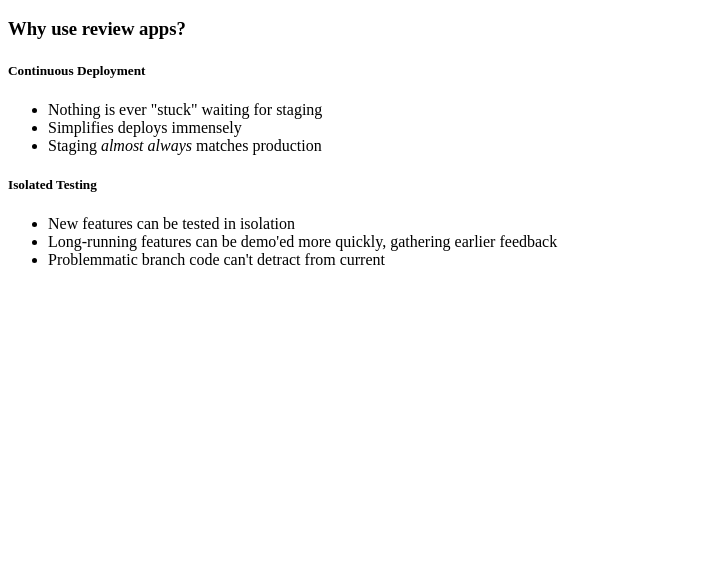
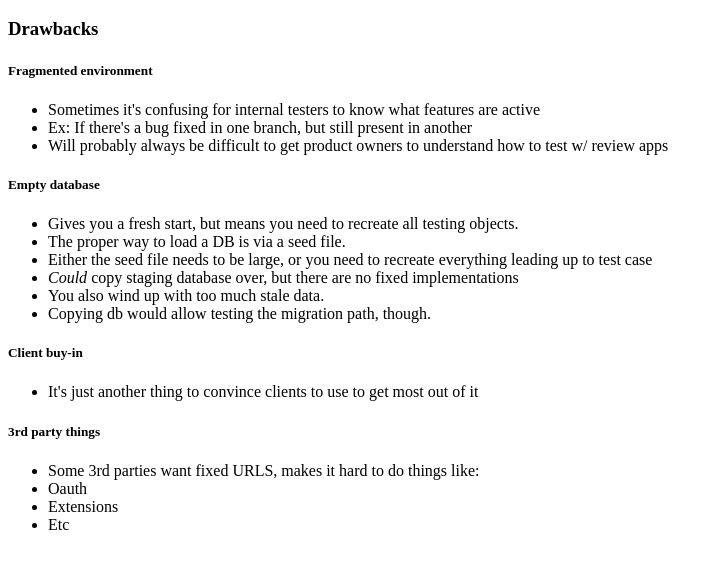
Before and after one commit to kayakyakr/review-app-demo, a plain HTML site: page public/index.html in a window 1280 px wide. Shown: the part 48-616 px from the top of the page, without its empty margins (0-723 px from the left). Drawn offline with Linux system fonts and the light colour scheme.

Commit message:
adding drawbacks

```diff
--- a/public/index.html
+++ b/public/index.html
@@ -1,14 +1,28 @@
 <h1>Review Apps Postmortem</h1>
-<h3>Why use review apps?</h3>
-<h5>Continuous Deployment</h5>
+<h3>Drawbacks</h3>
+<h5>Fragmented environment</h5>
 <ul>
-  <li>Nothing is ever "stuck" waiting for staging</li>
-  <li>Simplifies deploys immensely</li>
-  <li>Staging <em>almost always</em> matches production</li>
+  <li>Sometimes it's confusing for internal testers to know what features are active</li>
+  <li>Ex: If there's a bug fixed in one branch, but still present in another</li>
+  <li>Will probably always be difficult to get product owners to understand how to test w/ review apps</li>
 </ul>
-<h5>Isolated Testing</h5>
+<h5>Empty database</h5>
 <ul>
-  <li>New features can be tested in isolation</li>
-  <li>Long-running features can be demo'ed more quickly, gathering earlier feedback</li>
-  <li>Problemmatic branch code can't detract from current</li>
+  <li>Gives you a fresh start, but means you need to recreate all testing objects.</li>
+  <li>The proper way to load a DB is via a seed file.</li>
+  <li>Either the seed file needs to be large, or you need to recreate everything leading up to test case</li>
+  <li><em>Could</em> copy staging database over, but there are no fixed implementations</li>
+  <li>You also wind up with too much stale data.</li>
+  <li>Copying db would allow testing the migration path, though.</li>
 </ul>
+<h5>Client buy-in</h5>
+<ul>
+  <li>It's just another thing to convince clients to use to get most out of it</li>
+</ul>
+<h5>3rd party things</h5>
+<ul>
+  <li>Some 3rd parties want fixed URLS, makes it hard to do things like:</li>
+  <li>Oauth</li>
+  <li>Extensions</li>
+  <li>Etc</li>
+</ul>
```
